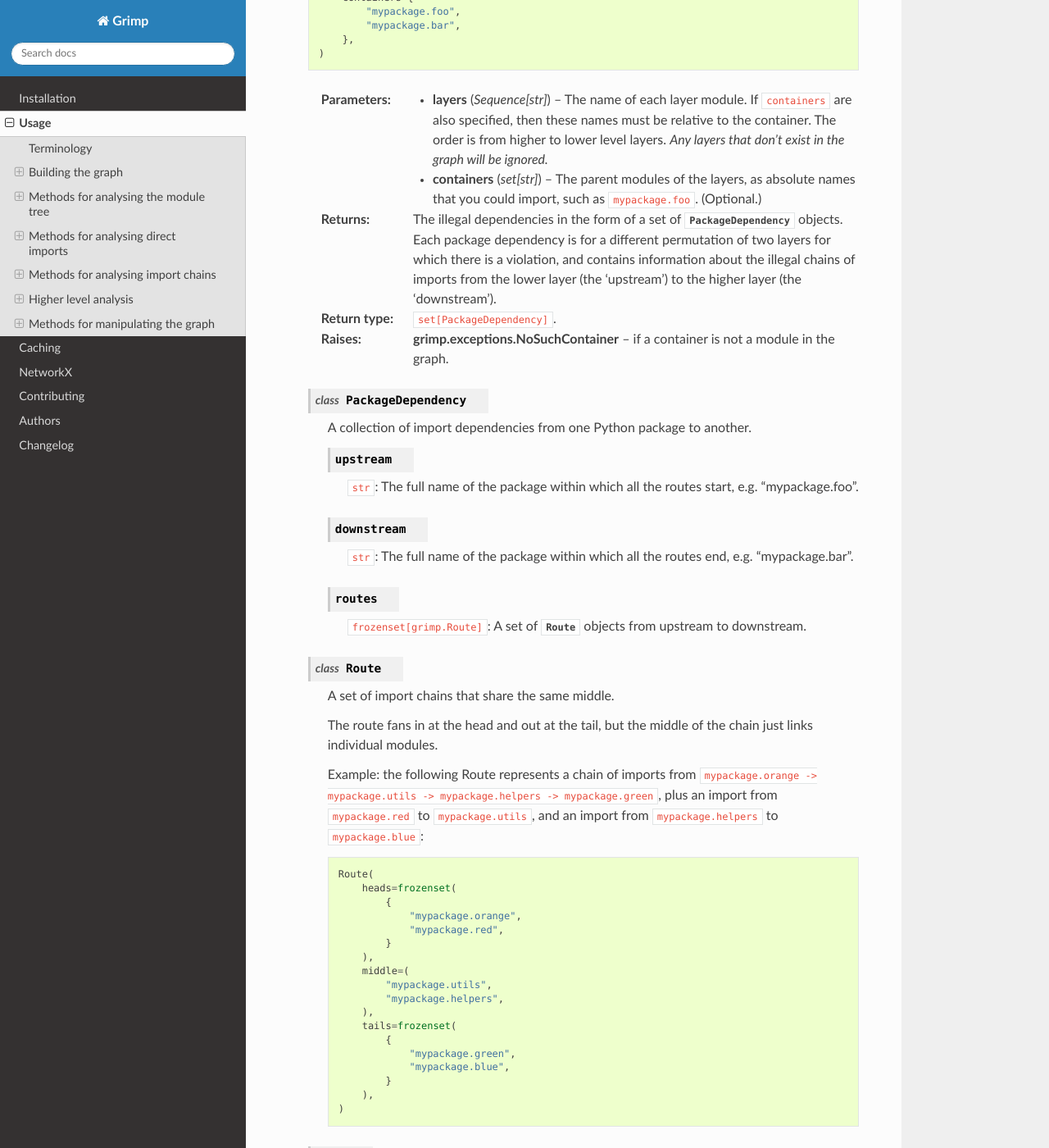
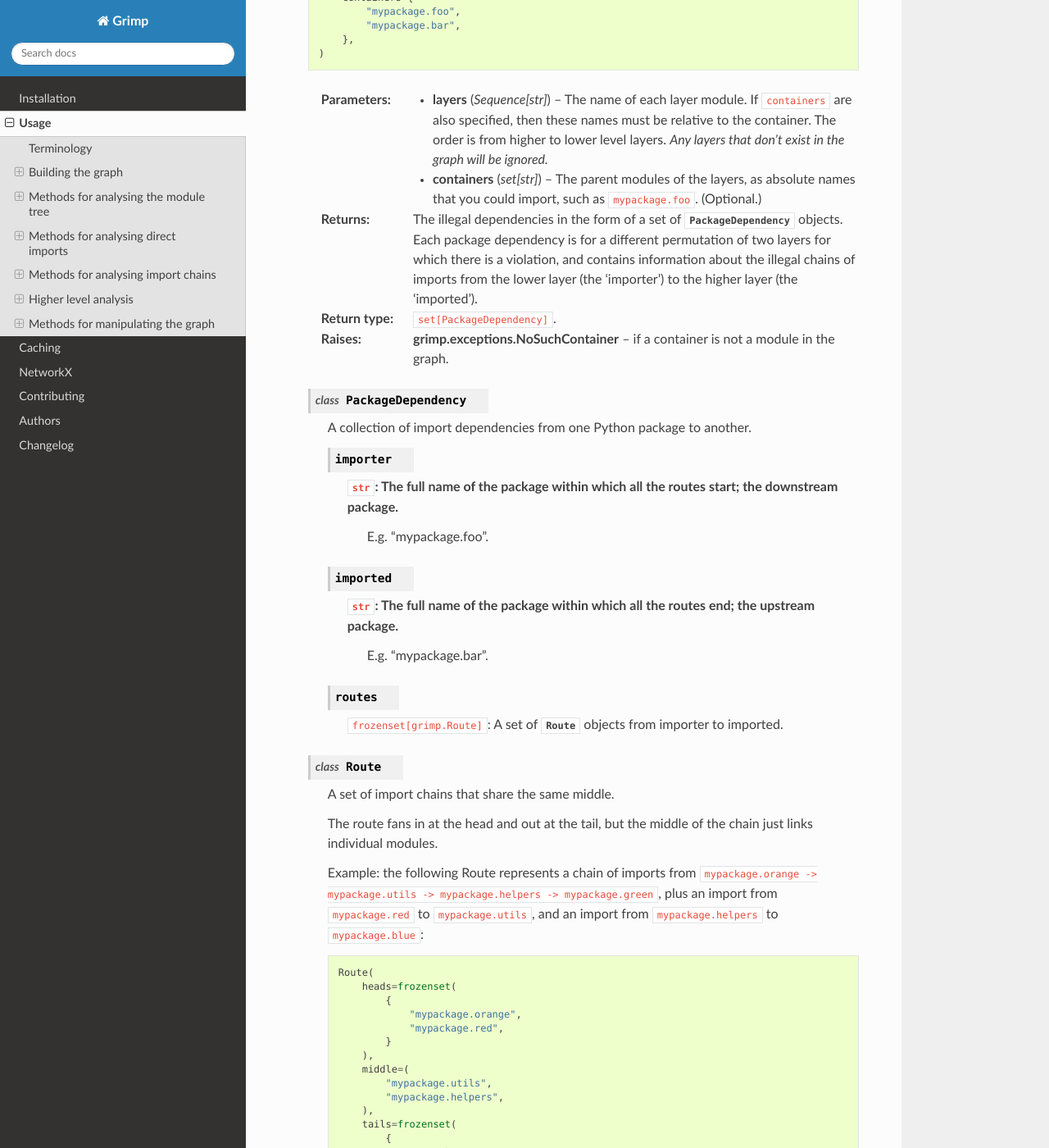
Before and after one commit to seddonym/grimp, a Sphinx documentation site: the page built from docs/usage.rst, in a window 1280 px wide and 1400 px high, scrolled down 6366 px. Shown: the whole window at 82% size. Built offline with Sphinx 7.4.7 and the Read the Docs theme 2.0.0, drawn with Linux system fonts in a browser that asks for light colours.

Commit message:
Rename upstream/downstream to importer/imported
The original names were incorrect. The new names
are hopefully less prone to confusion.

```diff
--- a/CHANGELOG.rst
+++ b/CHANGELOG.rst
@@ -1,6 +1,12 @@
 
 Changelog
 =========
+
+latest
+------
+
+* Rename upstream/downstream in find_illegal_dependencies_for_layers to importer/imported.
+  The original names were accidentally used in reverse; the new names have less potential for confusion.
 
 2.5 (2023-7-6)
 --------------
--- a/docs/usage.rst
+++ b/docs/usage.rst
@@ -284,8 +284,8 @@
         import, such as ``mypackage.foo``. (Optional.)
     :return: The illegal dependencies in the form of a set of :class:`.PackageDependency` objects. Each package
              dependency is for a different permutation of two layers for which there is a violation, and contains
-             information about the illegal chains of imports from the lower layer (the 'upstream') to the higher layer
-             (the 'downstream').
+             information about the illegal chains of imports from the lower layer (the 'importer') to the higher layer
+             (the 'imported').
     :rtype: ``set[PackageDependency]``.
     :raises grimp.exceptions.NoSuchContainer: if a container is not a module in the graph.
 
@@ -293,17 +293,19 @@
 
       A collection of import dependencies from one Python package to another.
 
-      .. attribute:: upstream
+      .. attribute:: importer
 
-        ``str``: The full name of the package within which all the routes start, e.g. "mypackage.foo".
+        ``str``: The full name of the package within which all the routes start; the downstream package.
+           E.g. "mypackage.foo".
 
-      .. attribute:: downstream
+      .. attribute:: imported
 
-        ``str``: The full name of the package within which all the routes end, e.g. "mypackage.bar".
+        ``str``: The full name of the package within which all the routes end; the upstream package.
+            E.g. "mypackage.bar".
 
       .. attribute:: routes
 
-        ``frozenset[grimp.Route]``: A set of :class:`.Route` objects from upstream to downstream.
+        ``frozenset[grimp.Route]``: A set of :class:`.Route` objects from importer to imported.
 
     .. class:: Route
 
```
Also changed, not shown: 3 other files.
